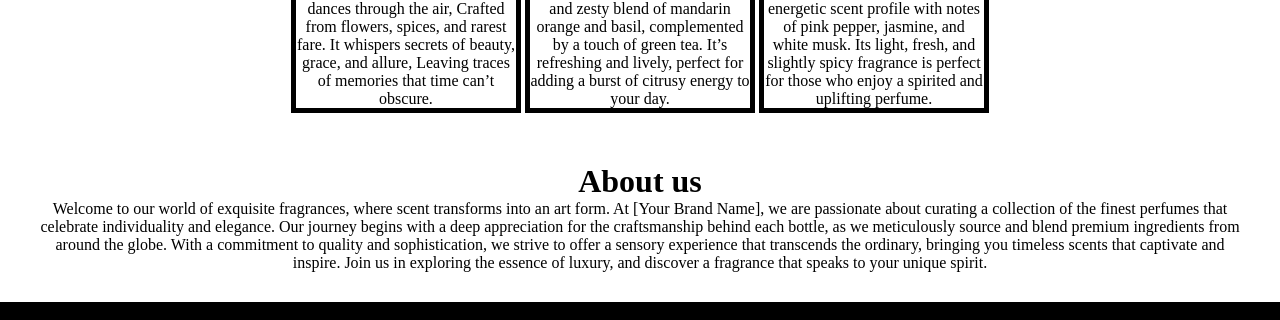
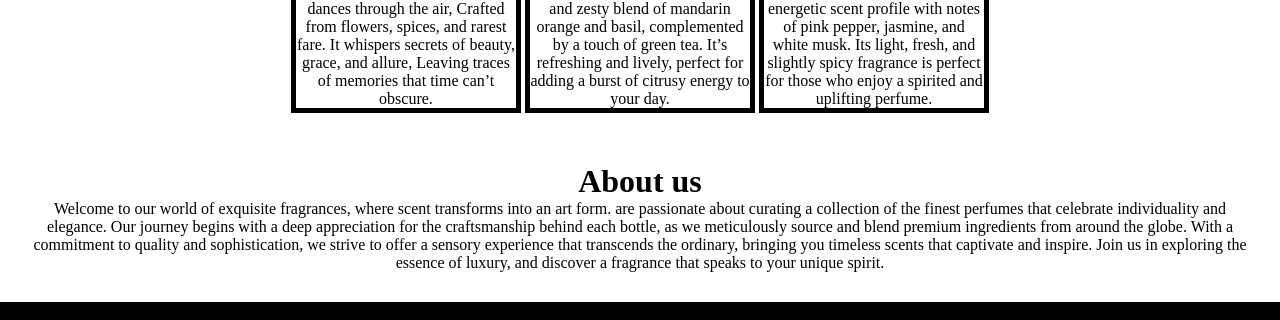
Before and after one commit to Dharshna202/static-perfume-page, a plain HTML site: page index.html in a window 1280 px wide. Shown: the part 480-800 px from the top of the page. Drawn offline with Linux system fonts and the light colour scheme.

Commit message:
Update index.html

```diff
--- a/index.html
+++ b/index.html
@@ -48,7 +48,7 @@
     </div>
     <div class="aboutus">
        <h1 style="text-align: center;">About us</h1>
-       <p>Welcome to our world of exquisite fragrances, where scent transforms into an art form. At [Your Brand Name], we are passionate about curating a collection of the finest perfumes that celebrate individuality and elegance. Our journey begins with a deep appreciation for the craftsmanship behind each bottle, as we meticulously source and blend premium ingredients from around the globe. With a commitment to quality and sophistication, we strive to offer a sensory experience that transcends the ordinary, bringing you timeless scents that captivate and inspire. Join us in exploring the essence of luxury, and discover a fragrance that speaks to your unique spirit.
+       <p>Welcome to our world of exquisite fragrances, where scent transforms into an art form.  are passionate about curating a collection of the finest perfumes that celebrate individuality and elegance. Our journey begins with a deep appreciation for the craftsmanship behind each bottle, as we meticulously source and blend premium ingredients from around the globe. With a commitment to quality and sophistication, we strive to offer a sensory experience that transcends the ordinary, bringing you timeless scents that captivate and inspire. Join us in exploring the essence of luxury, and discover a fragrance that speaks to your unique spirit.
        </p>
     </div>
     <div class="contact">
```
